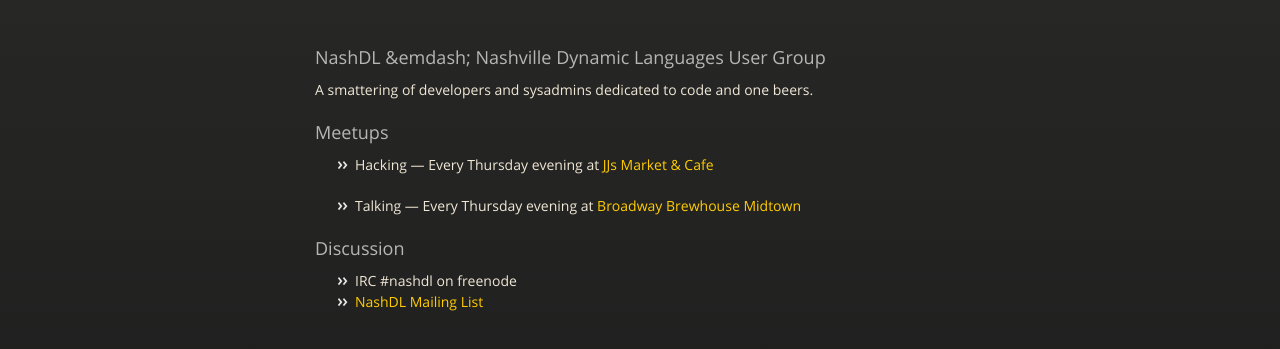
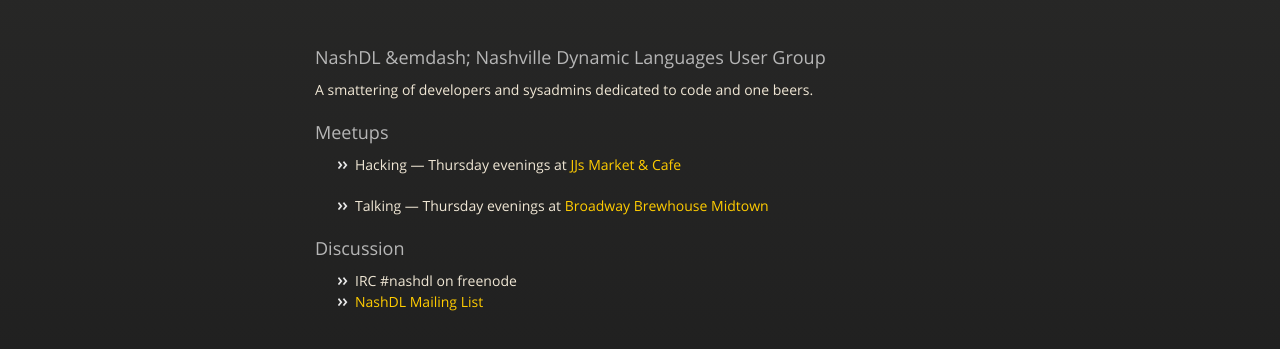
Before and after one commit to vinbarnes/nashdl, a plain HTML site: page index.html in a window 1280 px wide. Shown: the part 189-538 px from the top of the page. Drawn offline with nearby package versions, Linux system fonts and the light colour scheme.

Commit message:
Update index.html

```diff
--- a/index.html
+++ b/index.html
@@ -41,8 +41,8 @@
 <h3>Meetups</h3>
 
 <ul>
-  <li>Hacking &mdash; Every Thursday evening at <a href="https://plus.google.com/101069054233138040486/about?gl=us&hl=en">JJs Market &amp; Cafe</a></p>
-  <li>Talking &mdash; Every Thursday evening at <a href="http://goo.gl/maps/ZYVDB">Broadway Brewhouse Midtown</a></li>
+  <li>Hacking &mdash; Thursday evenings at <a href="https://plus.google.com/101069054233138040486/about?gl=us&hl=en">JJs Market &amp; Cafe</a></p>
+  <li>Talking &mdash; Thursday evenings at <a href="http://goo.gl/maps/ZYVDB">Broadway Brewhouse Midtown</a></li>
 </ul>
 
 <h3>Discussion</h3>
```
